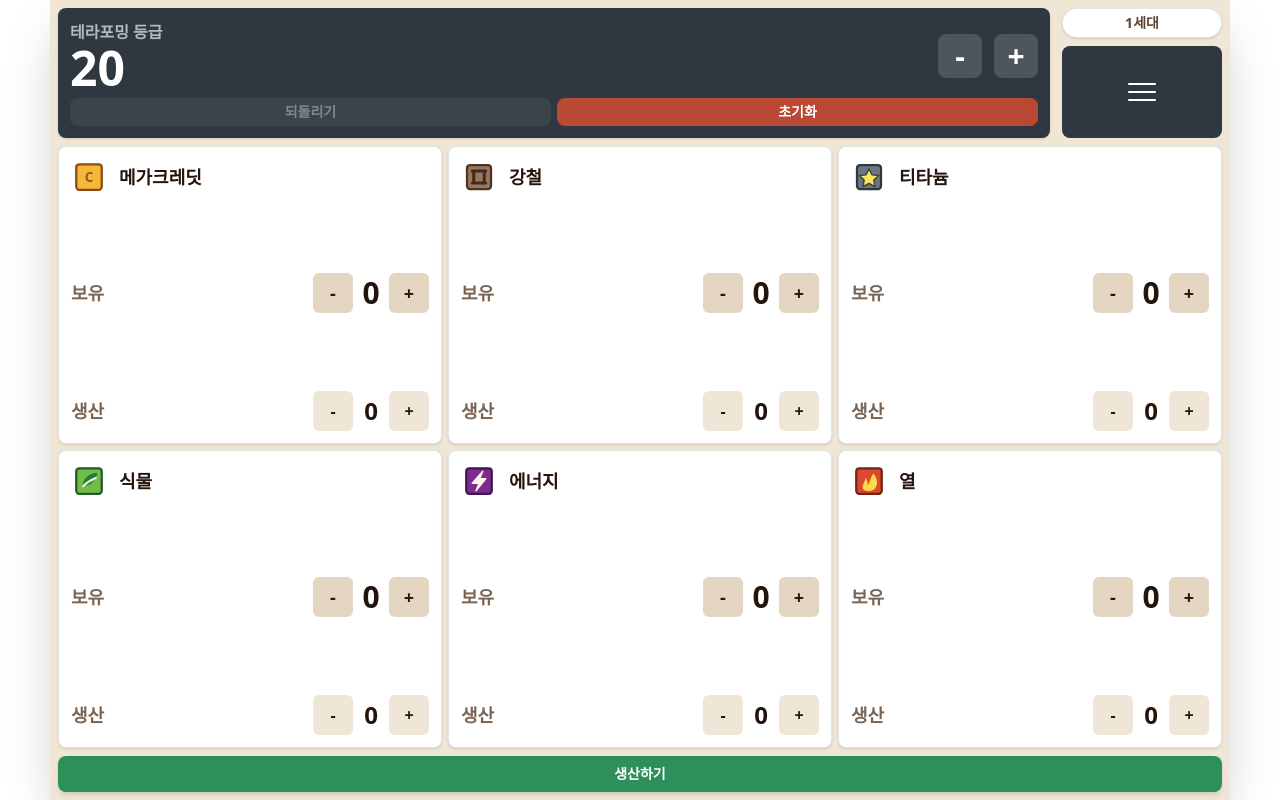
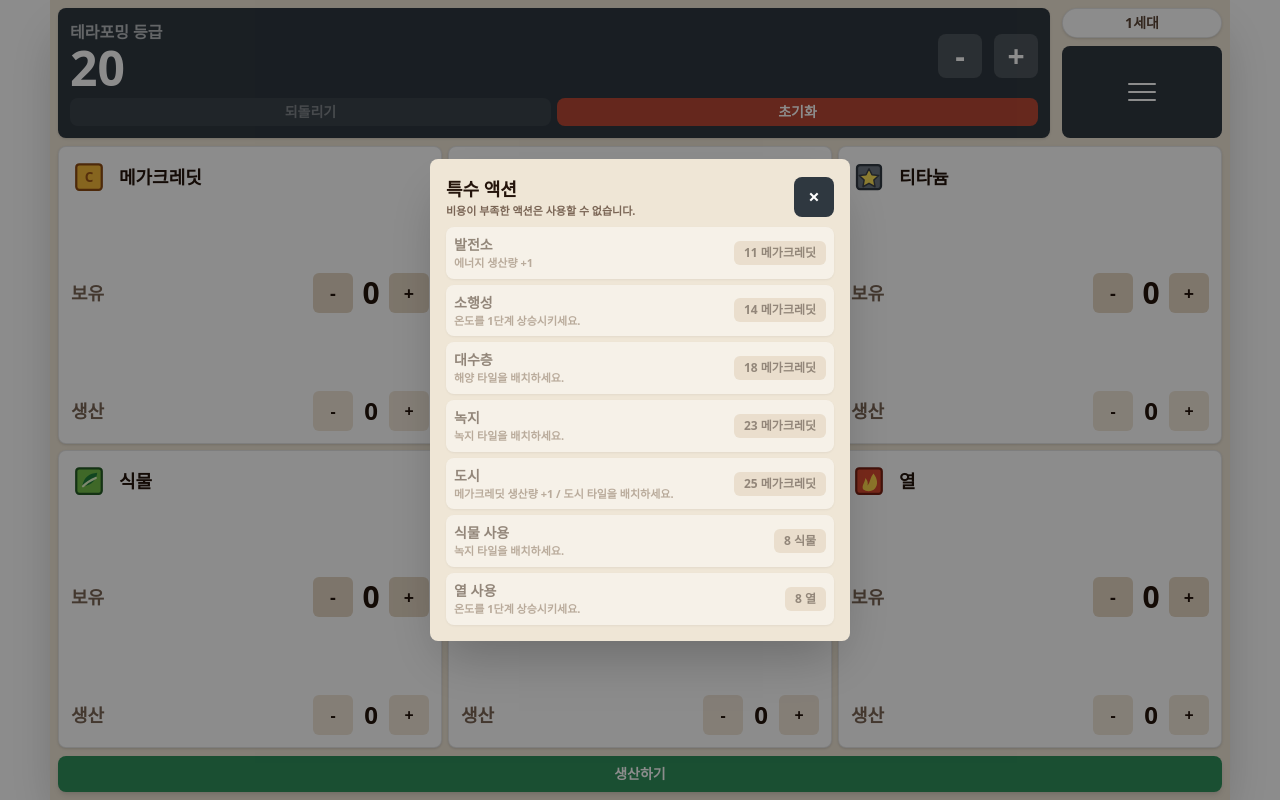
Before and after one commit to jungsmins/board-tools, a Next.js app: page /terraforming-mars in a window 1280 px wide. Both pictures are taken after a click on the button "특수 액션 열기". Built offline with nearby package versions, Linux system fonts and the light colour scheme.

Commit message:
feat: 테라포밍마스 특수 액션 기능 추가

```diff
--- a/src/app/terraforming-mars/page.tsx
+++ b/src/app/terraforming-mars/page.tsx
@@ -4,14 +4,21 @@ import { useState } from 'react';
 
 import ConfirmDialog from '@/components/terraforming-mars/ConfirmDialog';
 import ResourceCard from '@/components/terraforming-mars/ResourceCard';
+import SpecialActionPanel from '@/components/terraforming-mars/SpecialActionPanel';
 import TopStatusPanel from '@/components/terraforming-mars/TopStatusPanel';
 import { TERRAFORMING_MARS_RESOURCE_TYPES } from '@/constants/terraformingMars';
 import { useTerraformingMarsStore } from '@/stores/terraformingMars';
+import type { TerraformingMarsSpecialAction } from '@/constants/terraformingMars';
 
 type DialogType = 'production' | 'reset' | null;
 
 export default function TerraformingMarsPage() {
   const [dialogType, setDialogType] = useState<DialogType>(null);
+  const [isSpecialActionPanelOpen, setIsSpecialActionPanelOpen] =
+    useState(false);
+  const [specialActionGuide, setSpecialActionGuide] = useState<string | null>(
+    null,
+  );
   const {
     resources,
     tr,
@@ -20,10 +27,20 @@ export default function TerraformingMarsPage() {
     adjustAmount,
     adjustProduction,
     adjustTR,
+    performSpecialAction,
     runProduction,
     undo,
     resetAll,
   } = useTerraformingMarsStore();
+
+  const handleSpecialAction = (action: TerraformingMarsSpecialAction) => {
+    performSpecialAction(action.id);
+    setIsSpecialActionPanelOpen(false);
+
+    if (action.guide) {
+      setSpecialActionGuide(action.guide);
+    }
+  };
 
   return (
     <main className='min-h-dvh bg-white text-[#24140b]'>
@@ -33,6 +50,7 @@ export default function TerraformingMarsPage() {
           generation={generation}
           canUndo={history.length > 0}
           onTRChange={adjustTR}
+          onSpecialActionsOpen={() => setIsSpecialActionPanelOpen(true)}
           onUndo={undo}
           onReset={() => setDialogType('reset')}
         />
@@ -60,6 +78,14 @@ export default function TerraformingMarsPage() {
         </button>
       </div>
 
+      {isSpecialActionPanelOpen && (
+        <SpecialActionPanel
+          resources={resources}
+          onClose={() => setIsSpecialActionPanelOpen(false)}
+          onAction={handleSpecialAction}
+        />
+      )}
+
       {dialogType === 'production' && (
         <ConfirmDialog
           title='생산을 진행할까요?'
@@ -70,6 +96,17 @@ export default function TerraformingMarsPage() {
             runProduction();
             setDialogType(null);
           }}
+        />
+      )}
+
+      {specialActionGuide && (
+        <ConfirmDialog
+          title='배치 안내'
+          description={specialActionGuide}
+          confirmLabel='확인'
+          showCancel={false}
+          onCancel={() => setSpecialActionGuide(null)}
+          onConfirm={() => setSpecialActionGuide(null)}
         />
       )}
 
--- a/src/components/terraforming-mars/ConfirmDialog.tsx
+++ b/src/components/terraforming-mars/ConfirmDialog.tsx
@@ -2,6 +2,7 @@ type ConfirmDialogProps = {
   title: string;
   description: string;
   confirmLabel: string;
+  showCancel?: boolean;
   onCancel: () => void;
   onConfirm: () => void;
 };
@@ -10,6 +11,7 @@ export default function ConfirmDialog({
   title,
   description,
   confirmLabel,
+  showCancel = true,
   onCancel,
   onConfirm,
 }: ConfirmDialogProps) {
@@ -20,13 +22,15 @@ export default function ConfirmDialog({
         <p className='mb-5 text-sm font-bold text-[#7a6555]'>
           {description}
         </p>
-        <div className='grid grid-cols-2 gap-2'>
+        <div className={`grid gap-2 ${showCancel ? 'grid-cols-2' : ''}`}>
+          {showCancel && (
             <button
               className='flex items-center justify-center rounded-lg bg-[#e4d6c3] px-4 py-3 font-bold'
               onClick={onCancel}
             >
               취소
             </button>
+          )}
           <button
             className='flex items-center justify-center rounded-lg bg-[#2f8f5b] px-4 py-3 font-bold text-white'
             onClick={onConfirm}
--- /dev/null
+++ b/src/components/terraforming-mars/SpecialActionPanel.tsx
@@ -0,0 +1,92 @@
+import {
+  TERRAFORMING_MARS_SPECIAL_ACTIONS,
+  type TerraformingMarsSpecialAction,
+} from '@/constants/terraformingMars';
+import type { TerraformingMarsResources } from '@/types/terraformingMars';
+
+type SpecialActionPanelProps = {
+  resources: TerraformingMarsResources;
+  onClose: () => void;
+  onAction: (action: TerraformingMarsSpecialAction) => void;
+};
+
+function getActionSummary(
+  action: TerraformingMarsSpecialAction,
+  resources: TerraformingMarsResources,
+) {
+  const changes: string[] = [];
+
+  if (action.productionDelta) {
+    const sign = action.productionDelta.amount > 0 ? '+' : '';
+    changes.push(
+      `${resources[action.productionDelta.type].name} 생산량 ${sign}${action.productionDelta.amount}`,
+    );
+  }
+
+  if (action.guide) {
+    changes.push(action.guide);
+  }
+
+  return changes.join(' / ');
+}
+
+export default function SpecialActionPanel({
+  resources,
+  onClose,
+  onAction,
+}: SpecialActionPanelProps) {
+  return (
+    <div className='fixed inset-0 z-20 flex items-end bg-black/45 p-0 xl:items-center xl:justify-center xl:p-4'>
+      <section className='max-h-[100dvh] w-full overflow-y-auto overscroll-contain rounded-t-lg bg-[#efe6d6] p-3 pb-4 text-[#24140b] shadow-2xl xl:max-w-[420px] xl:rounded-lg xl:p-4'>
+        <div className='mb-3 flex items-center justify-between gap-3 landscape:mb-2'>
+          <div>
+            <h2 className='text-xl font-black landscape:text-lg xl:text-2xl'>
+              특수 액션
+            </h2>
+            <p className='text-xs font-bold text-[#7a6555] landscape:text-[11px] xl:text-sm'>
+              비용이 부족한 액션은 사용할 수 없습니다.
+            </p>
+          </div>
+          <button
+            className='flex h-10 w-10 items-center justify-center rounded-lg bg-[#2f3840] text-xl font-black text-white'
+            aria-label='특수 액션 닫기'
+            onClick={onClose}
+          >
+            ×
+          </button>
+        </div>
+
+        <div className='grid gap-2 landscape:gap-1.5'>
+          {TERRAFORMING_MARS_SPECIAL_ACTIONS.map((action) => {
+            const costResource = resources[action.cost.type];
+            const isDisabled = costResource.amount < action.cost.amount;
+            const summary = getActionSummary(action, resources);
+
+            return (
+              <button
+                key={action.id}
+                className='flex min-h-16 items-center justify-between gap-3 rounded-lg bg-white p-3 text-left shadow-sm disabled:cursor-not-allowed disabled:opacity-45 landscape:min-h-12 landscape:p-2 xl:p-4'
+                disabled={isDisabled}
+                onClick={() => onAction(action)}
+              >
+                <span className='min-w-0'>
+                  <span className='block text-base font-black landscape:text-sm xl:text-lg'>
+                    {action.name}
+                  </span>
+                  {summary && (
+                    <span className='block text-xs font-bold text-[#7a6555] landscape:text-[11px] xl:text-sm'>
+                      {summary}
+                    </span>
+                  )}
+                </span>
+                <span className='shrink-0 rounded-md bg-[#e4d6c3] px-2.5 py-1 text-sm font-black landscape:text-xs xl:text-base'>
+                  {action.cost.amount} {costResource.name}
+                </span>
+              </button>
+            );
+          })}
+        </div>
+      </section>
+    </div>
+  );
+}
--- a/src/components/terraforming-mars/TopStatusPanel.tsx
+++ b/src/components/terraforming-mars/TopStatusPanel.tsx
@@ -3,6 +3,7 @@ type TopStatusPanelProps = {
   generation: number;
   canUndo: boolean;
   onTRChange: (delta: number) => void;
+  onSpecialActionsOpen: () => void;
   onUndo: () => void;
   onReset: () => void;
 };
@@ -12,6 +13,7 @@ export default function TopStatusPanel({
   generation,
   canUndo,
   onTRChange,
+  onSpecialActionsOpen,
   onUndo,
   onReset,
 }: TopStatusPanelProps) {
@@ -24,6 +26,7 @@ export default function TopStatusPanel({
         <button
           className='flex h-9 w-9 flex-col items-center justify-center gap-1 rounded-lg bg-[#2f3840] landscape:h-full landscape:w-full lg:h-12 lg:w-12 lg:gap-1.5 xl:h-14 xl:w-14'
           aria-label='특수 액션 열기'
+          onClick={onSpecialActionsOpen}
         >
           <span className='h-0.5 w-5 rounded-full bg-white lg:w-7' />
           <span className='h-0.5 w-5 rounded-full bg-white lg:w-7' />
--- a/src/constants/terraformingMars.ts
+++ b/src/constants/terraformingMars.ts
@@ -1,4 +1,5 @@
 import type {
+  TerraformingMarsSpecialActionId,
   TerraformingMarsResourceType,
   TerraformingMarsResources,
 } from '@/types/terraformingMars';
@@ -65,3 +66,64 @@ export const TERRAFORMING_MARS_PRODUCTION_MIN: Record<
   energy: 0,
   heat: 0,
 };
+
+export type TerraformingMarsSpecialAction = {
+  id: TerraformingMarsSpecialActionId;
+  name: string;
+  cost: {
+    type: TerraformingMarsResourceType;
+    amount: number;
+  };
+  productionDelta?: {
+    type: TerraformingMarsResourceType;
+    amount: number;
+  };
+  guide?: string;
+};
+
+export const TERRAFORMING_MARS_SPECIAL_ACTIONS: readonly TerraformingMarsSpecialAction[] =
+  [
+    {
+      id: 'power-plant',
+      name: '발전소',
+      cost: { type: 'megacredits', amount: 11 },
+      productionDelta: { type: 'energy', amount: 1 },
+    },
+    {
+      id: 'asteroid',
+      name: '소행성',
+      cost: { type: 'megacredits', amount: 14 },
+      guide: '온도를 1단계 상승시키세요.',
+    },
+    {
+      id: 'aquifer',
+      name: '대수층',
+      cost: { type: 'megacredits', amount: 18 },
+      guide: '해양 타일을 배치하세요.',
+    },
+    {
+      id: 'greenery',
+      name: '녹지',
+      cost: { type: 'megacredits', amount: 23 },
+      guide: '녹지 타일을 배치하세요.',
+    },
+    {
+      id: 'city',
+      name: '도시',
+      cost: { type: 'megacredits', amount: 25 },
+      productionDelta: { type: 'megacredits', amount: 1 },
+      guide: '도시 타일을 배치하세요.',
+    },
+    {
+      id: 'use-plants',
+      name: '식물 사용',
+      cost: { type: 'plants', amount: 8 },
+      guide: '녹지 타일을 배치하세요.',
+    },
+    {
+      id: 'use-heat',
+      name: '열 사용',
+      cost: { type: 'heat', amount: 8 },
+      guide: '온도를 1단계 상승시키세요.',
+    },
+  ];
--- a/src/stores/terraformingMars.ts
+++ b/src/stores/terraformingMars.ts
@@ -4,6 +4,7 @@ import { persist } from 'zustand/middleware';
 import {
   INITIAL_TERRAFORMING_MARS_GENERATION,
   INITIAL_TERRAFORMING_MARS_TR,
+  TERRAFORMING_MARS_SPECIAL_ACTIONS,
 } from '@/constants/terraformingMars';
 import {
   createInitialTerraformingMarsResources,
@@ -98,6 +99,46 @@ export const useTerraformingMarsStore = create<TerraformingMarsStore>()(
           };
         }),
 
+      performSpecialAction: (id) =>
+        set((state) => {
+          const action = TERRAFORMING_MARS_SPECIAL_ACTIONS.find(
+            (specialAction) => specialAction.id === id,
+          );
+
+          if (!action) return state;
+
+          const costResource = state.resources[action.cost.type];
+
+          if (costResource.amount < action.cost.amount) return state;
+
+          const resources = {
+            ...state.resources,
+            [action.cost.type]: {
+              ...costResource,
+              amount: costResource.amount - action.cost.amount,
+            },
+          };
+
+          if (action.productionDelta) {
+            const productionResource =
+              resources[action.productionDelta.type];
+
+            resources[action.productionDelta.type] = {
+              ...productionResource,
+              production: getNextResourceProduction(
+                action.productionDelta.type,
+                productionResource.production,
+                action.productionDelta.amount,
+              ),
+            };
+          }
+
+          return {
+            resources,
+            history: appendSnapshot(state.history, createSnapshot(state)),
+          };
+        }),
+
       runProduction: () =>
         set((state) => ({
           resources: produceResources(state.resources, state.tr),
--- a/src/types/terraformingMars.ts
+++ b/src/types/terraformingMars.ts
@@ -5,6 +5,15 @@ export type TerraformingMarsResourceType =
   | 'plants'
   | 'energy'
   | 'heat';
+
+export type TerraformingMarsSpecialActionId =
+  | 'power-plant'
+  | 'asteroid'
+  | 'aquifer'
+  | 'greenery'
+  | 'city'
+  | 'use-plants'
+  | 'use-heat';
 
 export interface TerraformingMarsResource {
   type: TerraformingMarsResourceType;
@@ -30,6 +39,7 @@ export interface TerraformingMarsStore {
     delta: number,
   ) => void;
   adjustTR: (delta: number) => void;
+  performSpecialAction: (id: TerraformingMarsSpecialActionId) => void;
   runProduction: () => void;
   undo: () => void;
   resetAll: () => void;
```
Lines whose indentation alone changed are shown as unchanged.
